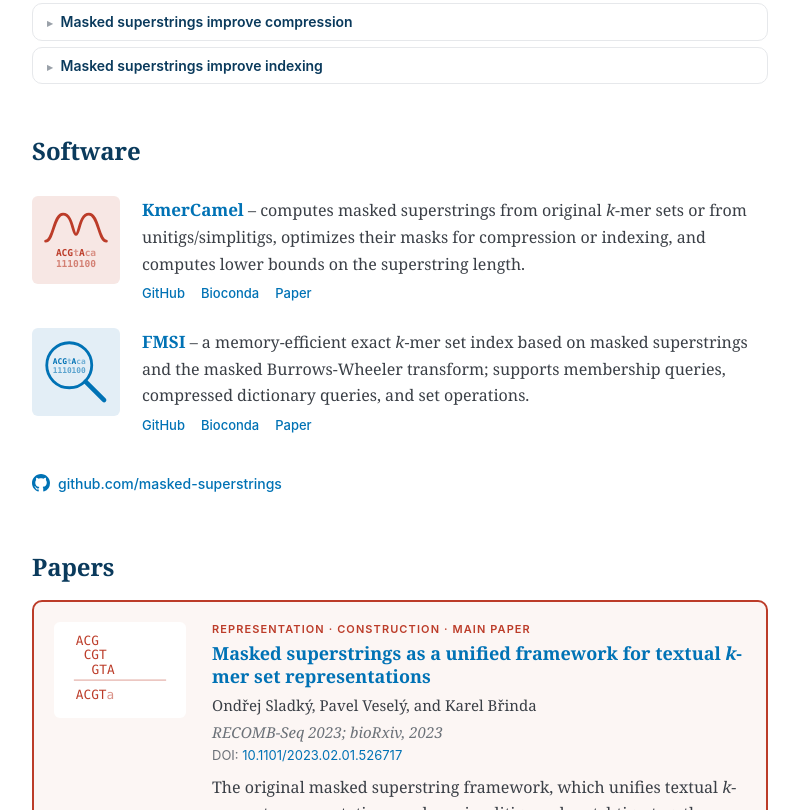
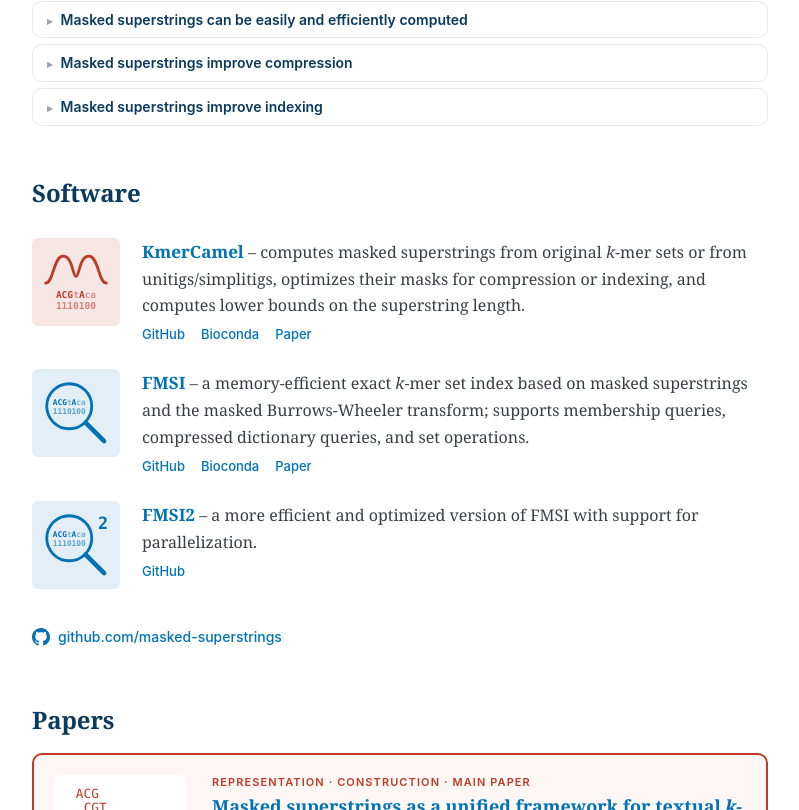
Before and after one commit to masked-superstrings/masked-superstrings.github.io, a plain HTML site: page index.html in a window 1280 px wide. Shown: the part 932-1742 px from the top of the page, without its empty margins (240-1039 px from the left). Drawn offline with Linux system fonts and the light colour scheme.

Commit message:
Add FMSI2 to Software and News

```diff
--- a/index.html
+++ b/index.html
@@ -202,6 +202,7 @@ h2{margin-top:42px}
   <section id="news">
     <h2>News</h2>
     <ul class="news">
+      <li><span class="date">Nov 2026</span> <span><a href="https://github.com/masked-superstrings/fmsi2">FMSI2</a>, a more efficient and optimized version of FMSI with support for parallelization, is now available.</span></li>
       <li><span class="date">Oct 2026</span> <span><a href="https://doi.org/10.1177/15578666261491601">Pareto optimization of masked superstrings</a> published in <i>J. Comput. Biol.</i> (<a href="https://brinda.eu/papers/2026-PlachyEtAl-JCB.pdf">PDF</a>).</span></li>
       <li><span class="date">Oct 2026</span> <span><a href="https://github.com/RagnarGrootKoerkamp/pandedup">Pandedup</a> by Ragnar Groot Koerkamp supports parallel masked superstring construction (<a href="https://curiouscoding.nl/posts/pandedup-log/">blog post</a>).</span></li>
       <li><span class="date">May 2026</span> <span><a href="https://kam.mff.cuni.cz/~janci/">Ján</a> presents <a href="https://doi.org/10.1177/15578666261491601">Pareto optimization</a> at <a href="https://recomb-seq.github.io/seq2026/program">RECOMB-Seq 2026</a>, Thessaloniki (<a href="https://brinda.eu/papers/2026-PlachyEtAl-JCB.pdf">PDF</a>).</span></li>
@@ -278,6 +279,13 @@ h2{margin-top:42px}
       <div>
         <a class="name" href="https://github.com/masked-superstrings/fmsi">FMSI</a> – a memory-efficient exact <i>k</i>-mer set index based on masked superstrings and the masked Burrows-Wheeler transform; supports membership queries, compressed dictionary queries, and set operations.
         <div class="links"><a href="https://github.com/masked-superstrings/fmsi">GitHub</a><a href="https://anaconda.org/bioconda/fmsi">Bioconda</a><a href="https://doi.org/10.1093/bioadv/vbaf290">Paper</a></div>
+      </div>
+    </div>
+    <div class="tool c-blue">
+      <div class="icon"><svg viewBox="0 0 64 64" aria-hidden="true"><circle cx="26" cy="26" r="20" fill="none" stroke-width="2.5"/><path d="M40.5 40.5L57 57" stroke-width="4" stroke-linecap="round"/><text x="26" y="25" text-anchor="middle" font-size="7">ACG<tspan opacity=".5">t</tspan>A<tspan opacity=".5">ca</tspan></text><text x="26" y="33" text-anchor="middle" font-size="7" opacity=".6">1110100</text><text x="56" y="18" text-anchor="middle" font-size="15">2</text></svg></div>
+      <div>
+        <a class="name" href="https://github.com/masked-superstrings/fmsi2">FMSI2</a> – a more efficient and optimized version of FMSI with support for parallelization.
+        <div class="links"><a href="https://github.com/masked-superstrings/fmsi2">GitHub</a></div>
       </div>
     </div>
     <p><a class="gh-link" href="https://github.com/masked-superstrings"><svg class="gh-icon" viewBox="0 0 16 16" aria-hidden="true"><path fill="currentColor" d="M8 0C3.58 0 0 3.58 0 8c0 3.54 2.29 6.53 5.47 7.59.4.07.55-.17.55-.38 0-.19-.01-.82-.01-1.49-2.01.37-2.53-.49-2.69-.94-.09-.23-.48-.94-.82-1.13-.28-.15-.68-.52-.01-.53.63-.01 1.08.58 1.23.82.72 1.21 1.87.87 2.33.66.07-.52.28-.87.51-1.07-1.78-.2-3.64-.89-3.64-3.95 0-.87.31-1.59.82-2.15-.08-.2-.36-1.02.08-2.12 0 0 .67-.21 2.2.82.64-.18 1.32-.27 2-.27.68 0 1.36.09 2 .27 1.53-1.04 2.2-.82 2.2-.82.44 1.1.16 1.92.08 2.12.51.56.82 1.27.82 2.15 0 3.07-1.87 3.75-3.65 3.95.29.25.54.73.54 1.48 0 1.07-.01 1.93-.01 2.2 0 .21.15.46.55.38A8.013 8.013 0 0016 8c0-4.42-3.58-8-8-8z"/></svg>github.com/masked-superstrings</a></p>
```
